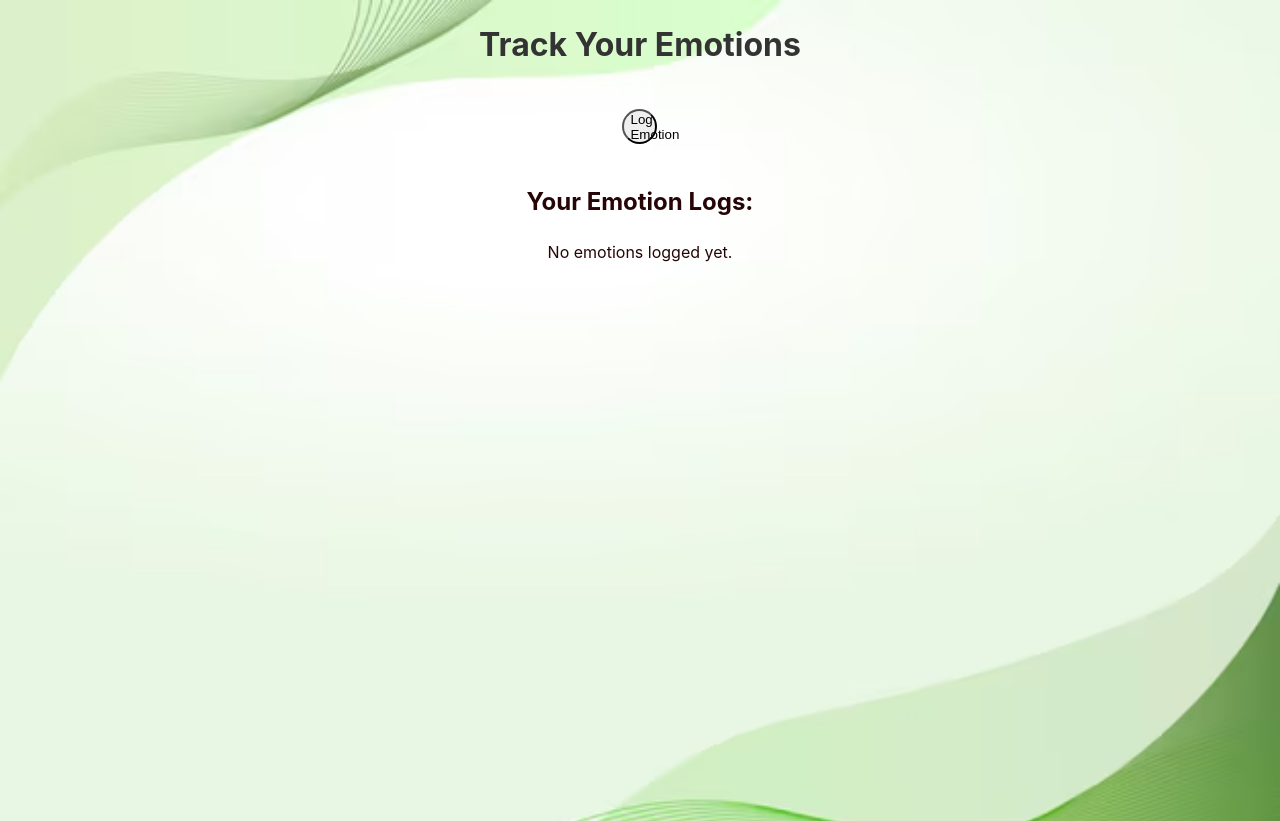
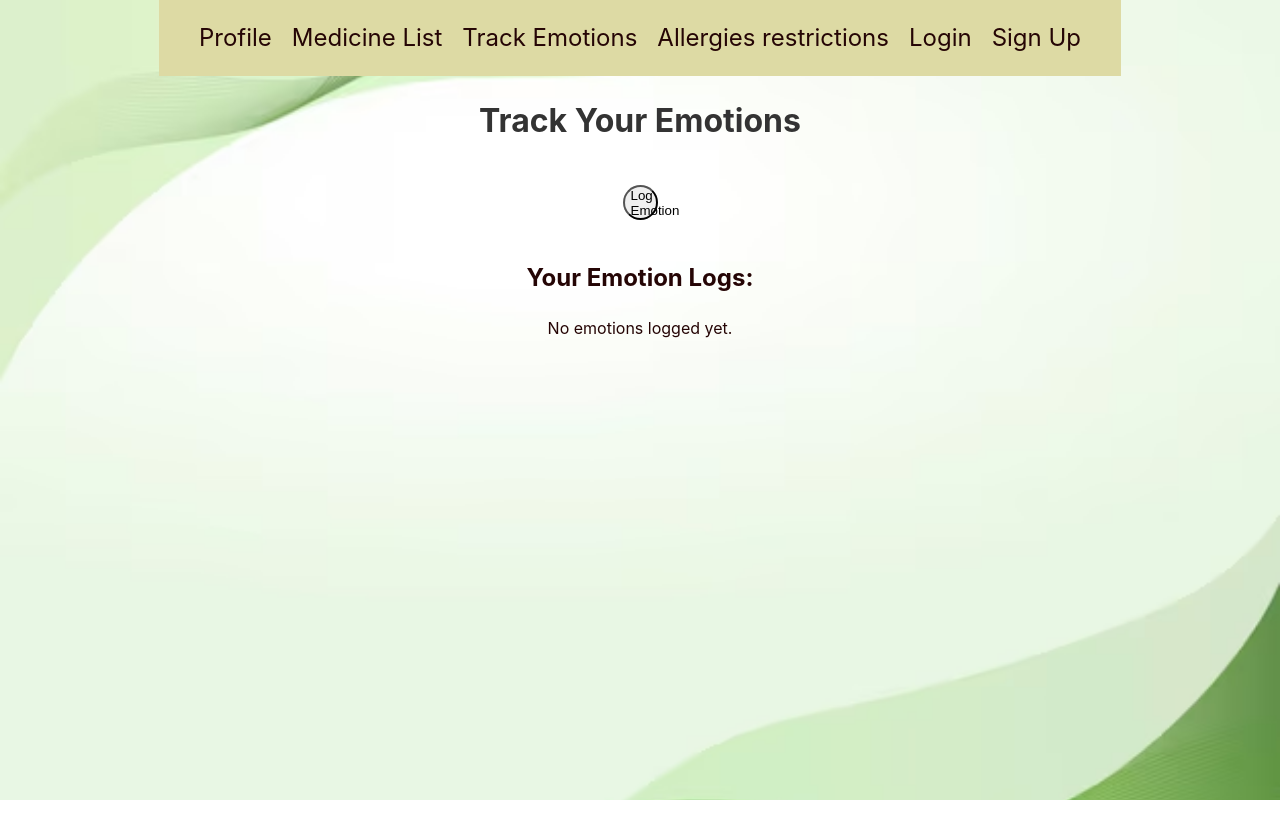
Before and after one commit to sameedJafri/medHealth, a React (Vite) app in the folder client/frontend/: page /Emotions in a window 1280 px wide. After the commit the page ends 800 px from the top, so only its background shows below. Built offline with nearby package versions, Linux system fonts and the light colour scheme.

Commit message:
added the navigation bar on emotions page

```diff
--- a/client/frontend/src/Pages/Emotions.jsx
+++ b/client/frontend/src/Pages/Emotions.jsx
@@ -1,4 +1,5 @@
 import React, { useState } from 'react';
+import NavBar from './Components/NavBar'
 
 function Emotions() {
   const [emotion, setEmotion] = useState('');
@@ -22,6 +23,7 @@ function Emotions() {
 
   return (
     <div>
+      <NavBar/>
       <h1>Track Your Emotions</h1>
       <button onClick={toggleInput}>
         {showInput ? 'Hide Input' : 'Log Emotion'}
```
